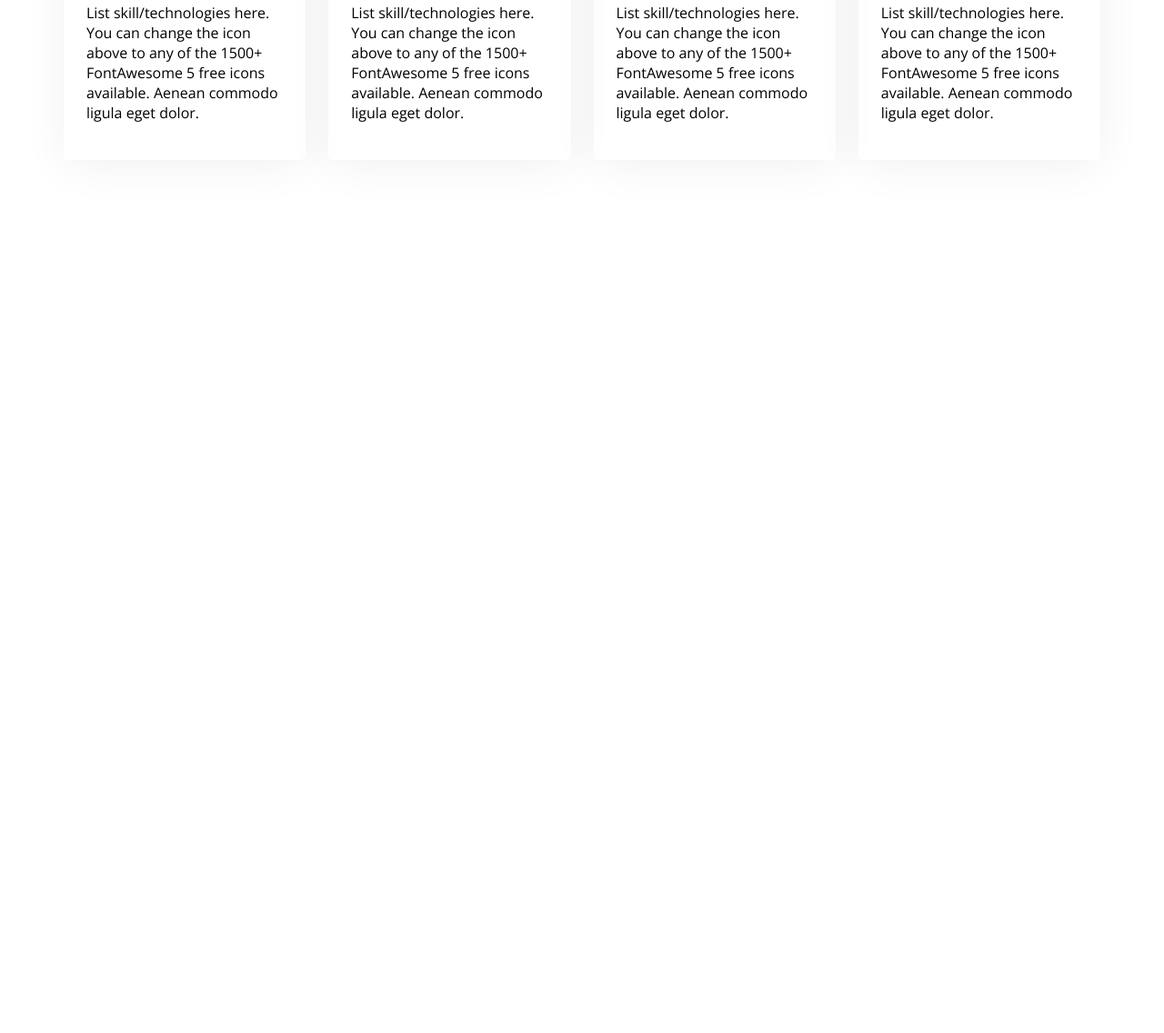
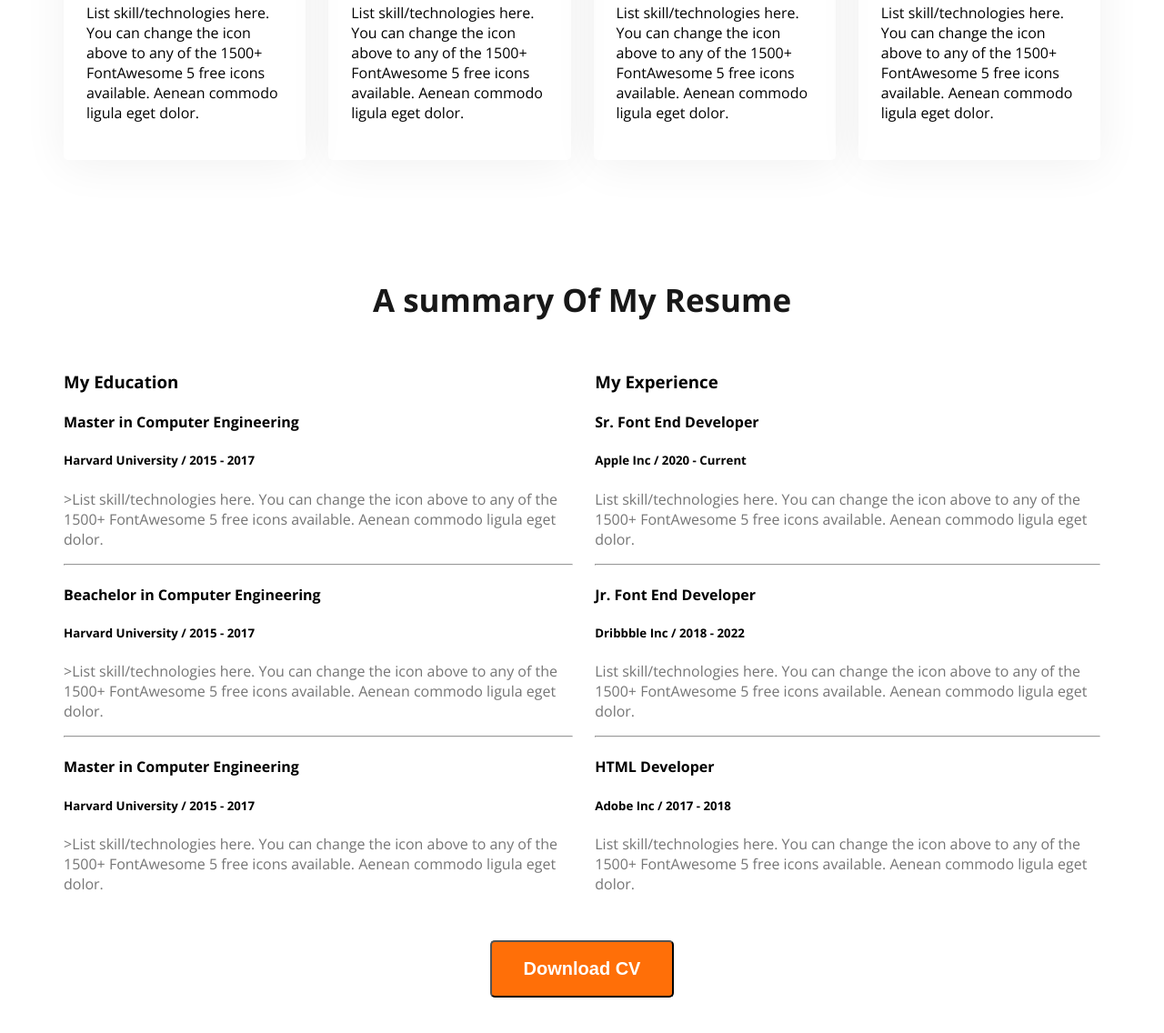
Before and after one commit to labib022/web-dev-portfolio, a plain HTML site: page index.html in a window 1280 px wide. Shown: the part 1770-2906 px from the top of the page at 91% size. Before the commit the page ends 2076 px from the top, so only its background shows below. Drawn offline with nearby package versions, Linux system fonts and the light colour scheme.

Commit message:
main part complete

```diff
--- a/index.html
+++ b/index.html
@@ -131,6 +131,91 @@
             </p>
           </div>
         </div>
+
+        <!-- Resume section -->
+
+        <section class="resume">
+          <h3 class="section-title text-center">A summary Of My Resume</h3>
+          <div class="resume-container">
+            <!-- .resume-column*2>h3.resumecolumn-title+experience*3>h4.experience-title+h5.experience-sub-title+experience-description -->
+            <div class="resume-column">
+              <h3 class="resume-column-title">My Education</h3>
+              <experience>
+                <h4 class="experience-title">Master in Computer Engineering</h4>
+                <h5 class="experience-sub-title">
+                  Harvard University / 2015 - 2017
+                </h5>
+                <p class="experience-description">
+                  >List skill/technologies here. You can change the icon above
+                  to any of the 1500+ FontAwesome 5 free icons available. Aenean
+                  commodo ligula eget dolor.
+                </p>
+              </experience>
+              <hr />
+              <experience>
+                <h4 class="experience-title">
+                  Beachelor in Computer Engineering
+                </h4>
+                <h5 class="experience-sub-title">
+                  Harvard University / 2015 - 2017
+                </h5>
+                <p class="experience-description">
+                  >List skill/technologies here. You can change the icon above
+                  to any of the 1500+ FontAwesome 5 free icons available. Aenean
+                  commodo ligula eget dolor.
+                </p>
+              </experience>
+              <hr />
+              <experience>
+                <h4 class="experience-title">Master in Computer Engineering</h4>
+                <h5 class="experience-sub-title">
+                  Harvard University / 2015 - 2017
+                </h5>
+                <p class="experience-description">
+                  >List skill/technologies here. You can change the icon above
+                  to any of the 1500+ FontAwesome 5 free icons available. Aenean
+                  commodo ligula eget dolor.
+                </p>
+              </experience>
+            </div>
+            <div class="resume-column">
+              <h3 class="resume-column-title">My Experience</h3>
+              <experience>
+                <h4 class="experience-title">Sr. Font End Developer</h4>
+                <h5 class="experience-sub-title">Apple Inc / 2020 - Current</h5>
+                <p class="experience-description"
+                  >List skill/technologies here. You can change the icon above
+                  to any of the 1500+ FontAwesome 5 free icons available. Aenean
+                  commodo ligula eget dolor.</p class=""
+                >
+              </experience>
+              <hr />
+              <experience>
+                <h4 class="experience-title">Jr. Font End Developer</h4>
+                <h5 class="experience-sub-title">Dribbble Inc / 2018 - 2022</h5>
+                <p class="experience-description"
+                  >List skill/technologies here. You can change the icon above
+                  to any of the 1500+ FontAwesome 5 free icons available. Aenean
+                  commodo ligula eget dolor.</p class=""
+                >
+              </experience>
+              <hr />
+              <experience>
+                <h4 class="experience-title">HTML Developer</h4>
+                <h5 class="experience-sub-title">Adobe Inc / 2017 - 2018</h5>
+                <p class="experience-description"
+                  >List skill/technologies here. You can change the icon above
+                  to any of the 1500+ FontAwesome 5 free icons available. Aenean
+                  commodo ligula eget dolor.</p class=""
+                >
+              </experience>
+            </div>
+          </div>
+          <div class="text-center resume-download-cv">
+            <button class="btn-primary">Download CV</button>
+          </div>
+
+        </section>
       </section>
     </main>
 
--- a/style.css
+++ b/style.css
@@ -107,12 +107,11 @@
     margin-bottom: 130px;
    }
 
-   .section-title{
+  .section-title{
     font-size: 35px;
     font-weight: bold;
     color: #181818;
-
-   }
+  }
 
    .section-description{
     font-size: 18px;
@@ -157,3 +156,17 @@
     border-radius: 5px;
     box-shadow: 0 6px 50px 0px rgba(0, 0, 0, 0.06);
    }
+
+   .resume-container{
+    display: flex;
+    gap: 24px;
+   }
+
+   .experience-description{
+    color: #757575;
+    opacity: 100%;
+   }
+
+   .resume-download-cv{
+    margin-top: 35px;
+   }
```
